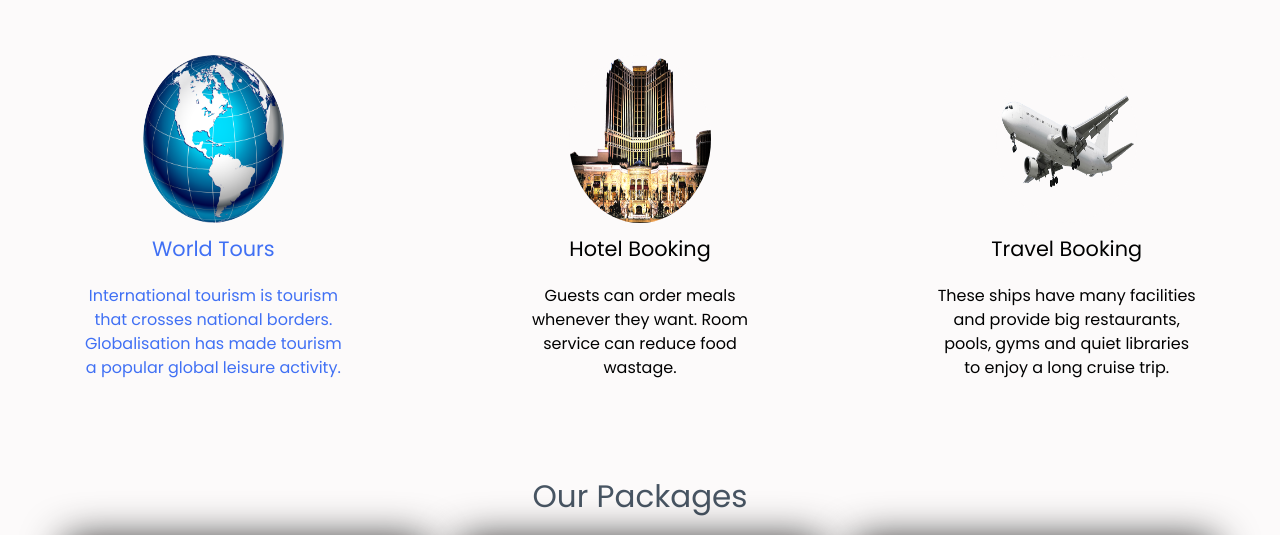
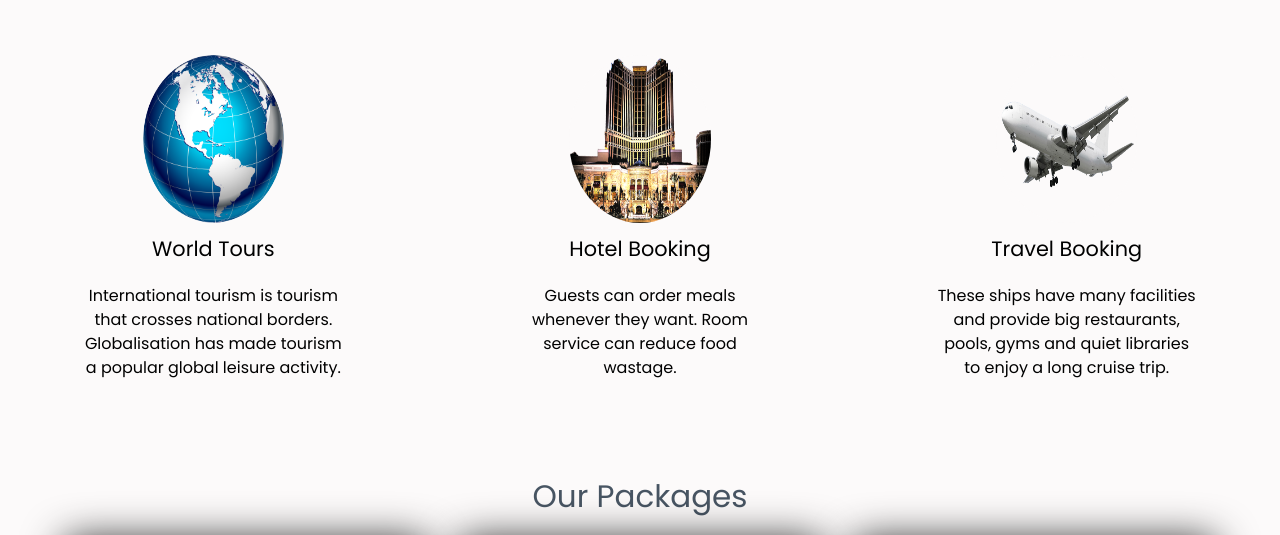
Before and after one commit to perwez-akhtar/tour, a Django app: page / in a window 1280 px wide. Shown: the part 677-1212 px from the top of the page. Run offline with Django 4.2, Linux system fonts and the light colour scheme; grey boxes labelled with a size stand in for pictures from a placeholder-image service; some libraries are stand-ins or nearby versions.

Commit message:
fix service div color

```diff
--- a/home/static/css/style.css
+++ b/home/static/css/style.css
@@ -169,10 +169,6 @@
     width: 100%;
     height: 100%;
 }
-.box1:hover{
-    /* transform: scale(1.2); */
-
-}
 
 .box2 {
 
@@ -338,6 +334,7 @@ ul {
 }
 .service-div h1,
 .service-div h2 {
+    color: #000;
     background-color: transparent;
 }
 
```
